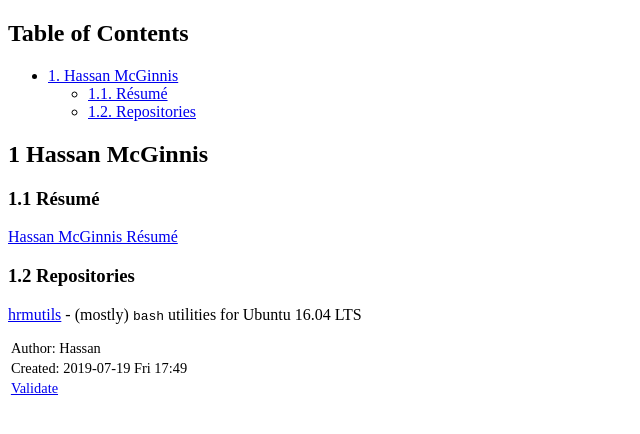
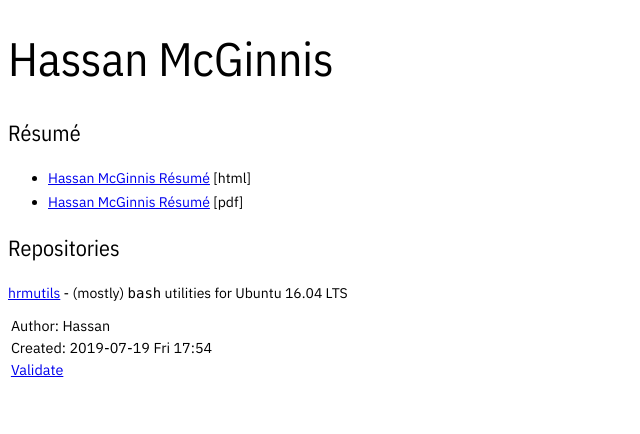
Before and after one commit to hrmcginnis/hrmcginnis.github.io, a plain HTML site: page index.html in a window 1280 px wide. Shown: the whole page, without its empty margins (0-640 px from the left). Drawn offline with nearby package versions, Linux system fonts and the light colour scheme.

Commit message:
add css for resume

```diff
--- a/index.html
+++ b/index.html
@@ -3,7 +3,7 @@
 "http://www.w3.org/TR/xhtml1/DTD/xhtml1-strict.dtd">
 <html xmlns="http://www.w3.org/1999/xhtml" lang="en" xml:lang="en">
 <head>
-<!-- 2019-07-19 Fri 17:49 -->
+<!-- 2019-07-19 Fri 17:54 -->
 <meta http-equiv="Content-Type" content="text/html;charset=utf-8" />
 <meta name="viewport" content="width=device-width, initial-scale=1" />
 <title>&lrm;</title>
@@ -193,6 +193,7 @@
   .org-svg { width: 90%; }
   /*]]>*/-->
 </style>
+<link rel="stylesheet" type="text/css" href="stylesheets/resume.css" />
 <script type="text/javascript">
 /*
 @licstart  The following is the entire license notice for the
@@ -242,35 +243,24 @@ for the JavaScript code in this tag.
 </head>
 <body>
 <div id="content">
-<div id="table-of-contents">
-<h2>Table of Contents</h2>
-<div id="text-table-of-contents">
-<ul>
-<li><a href="#orgde9667f">1. Hassan McGinnis</a>
-<ul>
-<li><a href="#orgd27d1d0">1.1. Résumé</a></li>
-<li><a href="#org7c00416">1.2. Repositories</a></li>
-</ul>
-</li>
+
+<div id="outline-container-orge0fd437" class="outline-2">
+<h2 id="orge0fd437">Hassan McGinnis</h2>
+<div class="outline-text-2" id="text-orge0fd437">
+</div>
+<div id="outline-container-org312e429" class="outline-3">
+<h3 id="org312e429">Résumé</h3>
+<div class="outline-text-3" id="text-org312e429">
+<ul class="org-ul">
+<li><a href="https://hrmcginnis.github.io/resume/hrmresume.html">Hassan McGinnis Résumé</a> [html]</li>
+<li><a href="https://hrmcginnis.github.io/resume/hrmresume.pdf">Hassan McGinnis Résumé</a> [pdf]</li>
 </ul>
 </div>
 </div>
-<div id="outline-container-orgde9667f" class="outline-2">
-<h2 id="orgde9667f"><span class="section-number-2">1</span> Hassan McGinnis</h2>
-<div class="outline-text-2" id="text-1">
-</div>
-<div id="outline-container-orgd27d1d0" class="outline-3">
-<h3 id="orgd27d1d0"><span class="section-number-3">1.1</span> Résumé</h3>
-<div class="outline-text-3" id="text-1-1">
-<p>
-<a href="https://hrmcginnis.github.io/resume/hrmresume.pdf">Hassan McGinnis Résumé</a>
-</p>
-</div>
-</div>
 
-<div id="outline-container-org7c00416" class="outline-3">
-<h3 id="org7c00416"><span class="section-number-3">1.2</span> Repositories</h3>
-<div class="outline-text-3" id="text-1-2">
+<div id="outline-container-org4ba8cb5" class="outline-3">
+<h3 id="org4ba8cb5">Repositories</h3>
+<div class="outline-text-3" id="text-org4ba8cb5">
 <p>
 <a href="https://github.com/hrmcginnis/hrmutils/">hrmutils</a> - (mostly) <code>bash</code> utilities for Ubuntu 16.04 LTS
 </p>
@@ -280,7 +270,7 @@ for the JavaScript code in this tag.
 </div>
 <div id="postamble" class="status">
 <p class="author">Author: Hassan</p>
-<p class="date">Created: 2019-07-19 Fri 17:49</p>
+<p class="date">Created: 2019-07-19 Fri 17:54</p>
 <p class="validation"><a href="http://validator.w3.org/check?uri=referer">Validate</a></p>
 </div>
 </body>
```
Also changed, not shown: stylesheets/resume.css (renamed from resume/resume.css), 1 other file.
